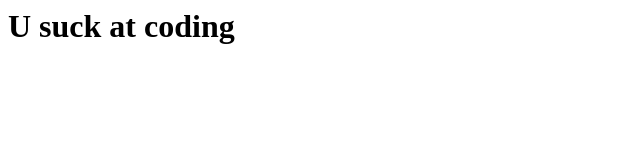
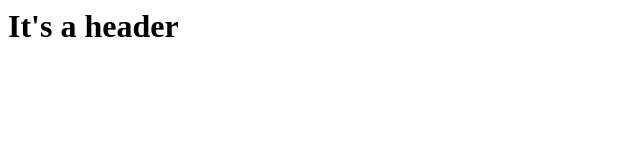
Before and after one commit to CruzerBL/git-demo, a plain HTML site: page index.html in a window 1280 px wide. Shown: the whole page, without its empty margins (0-640 px from the left). Drawn offline with Linux system fonts and the light colour scheme.

Commit message:
Updateing index page for GH

```diff
--- a/index.html
+++ b/index.html
@@ -1,10 +1,10 @@
 <html>
 
 <head>
-	<title>u suck at coding</title>
+	<title>Home Page -- changed to github</title>
 </head>
 <body>
-	<h1>U suck at coding</h1>
+	<h1>It's a header</h1>
 </body>
 
 
```
